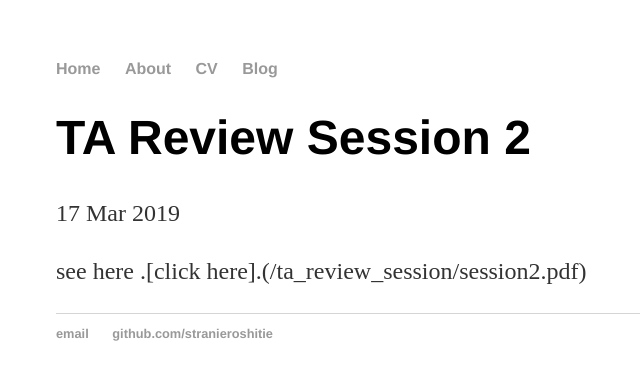
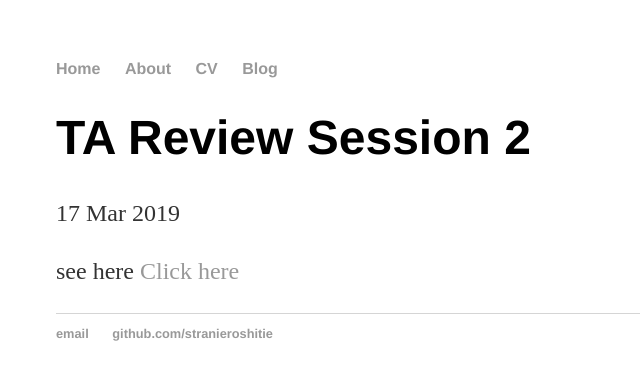
Before and after one commit to stranieroshitie/stranieroshitie.github.io, a Jekyll site: the page built from _posts/2019-03-17-TA-Review-Session-2.md, in a window 1280 px wide. Shown: the top 380 px of the page, without its empty margins (136-776 px from the left). Built offline with Jekyll 4.4.1, drawn with Linux system fonts in a browser that asks for light colours.

Commit message:
Update 2019-03-17-TA-Review-Session-2.md

```diff
--- a/_posts/2019-03-17-TA-Review-Session-2.md
+++ b/_posts/2019-03-17-TA-Review-Session-2.md
@@ -4,4 +4,4 @@ title: "TA Review Session 2"
 date: 2019-03-17
 ---
 
-see here .[click here].({{site.baseurl}}/ta_review_session/session2.pdf)
+see here  [Click here]({{site.baseurl}}/ta_review_session/session2.pdf)
```
